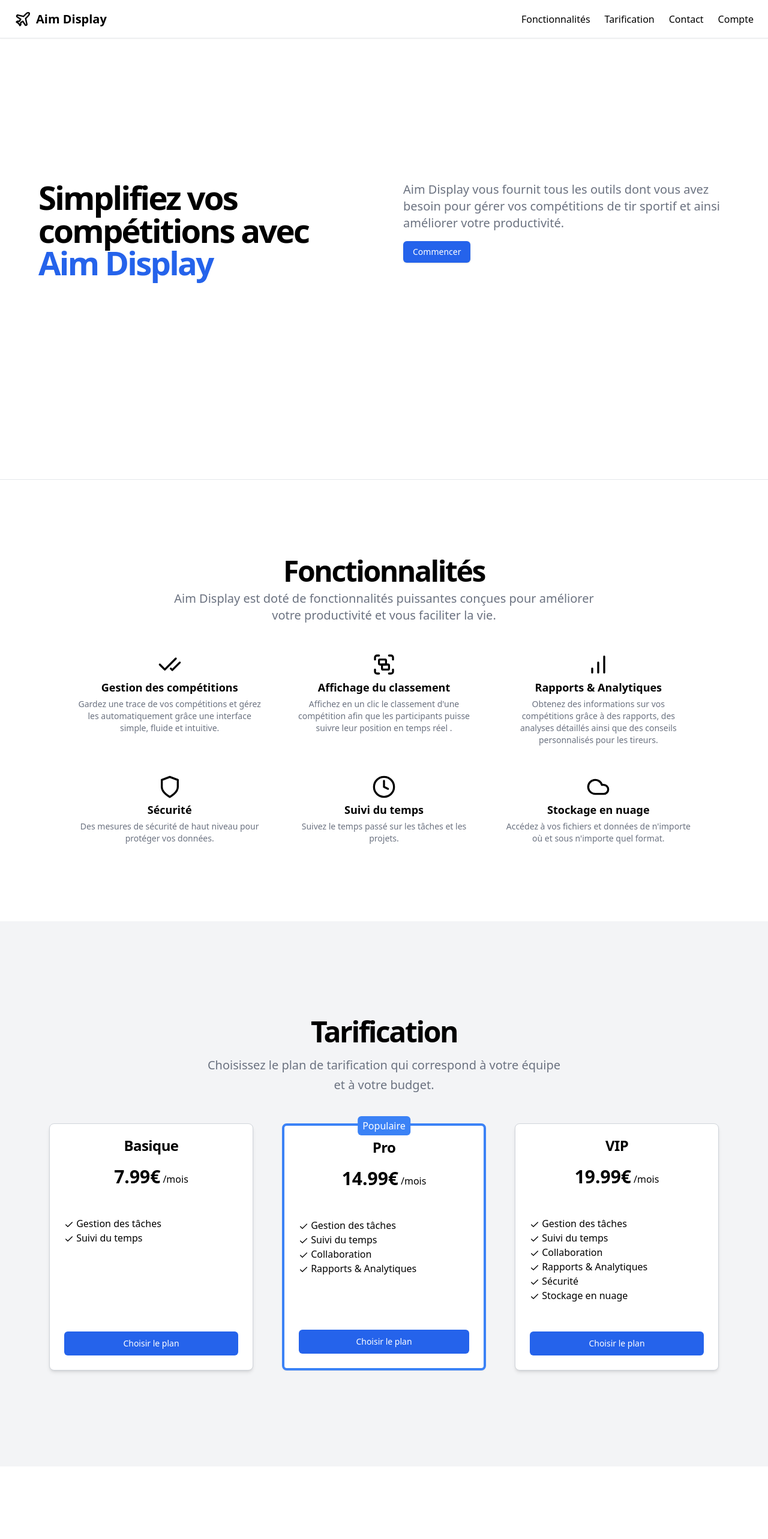
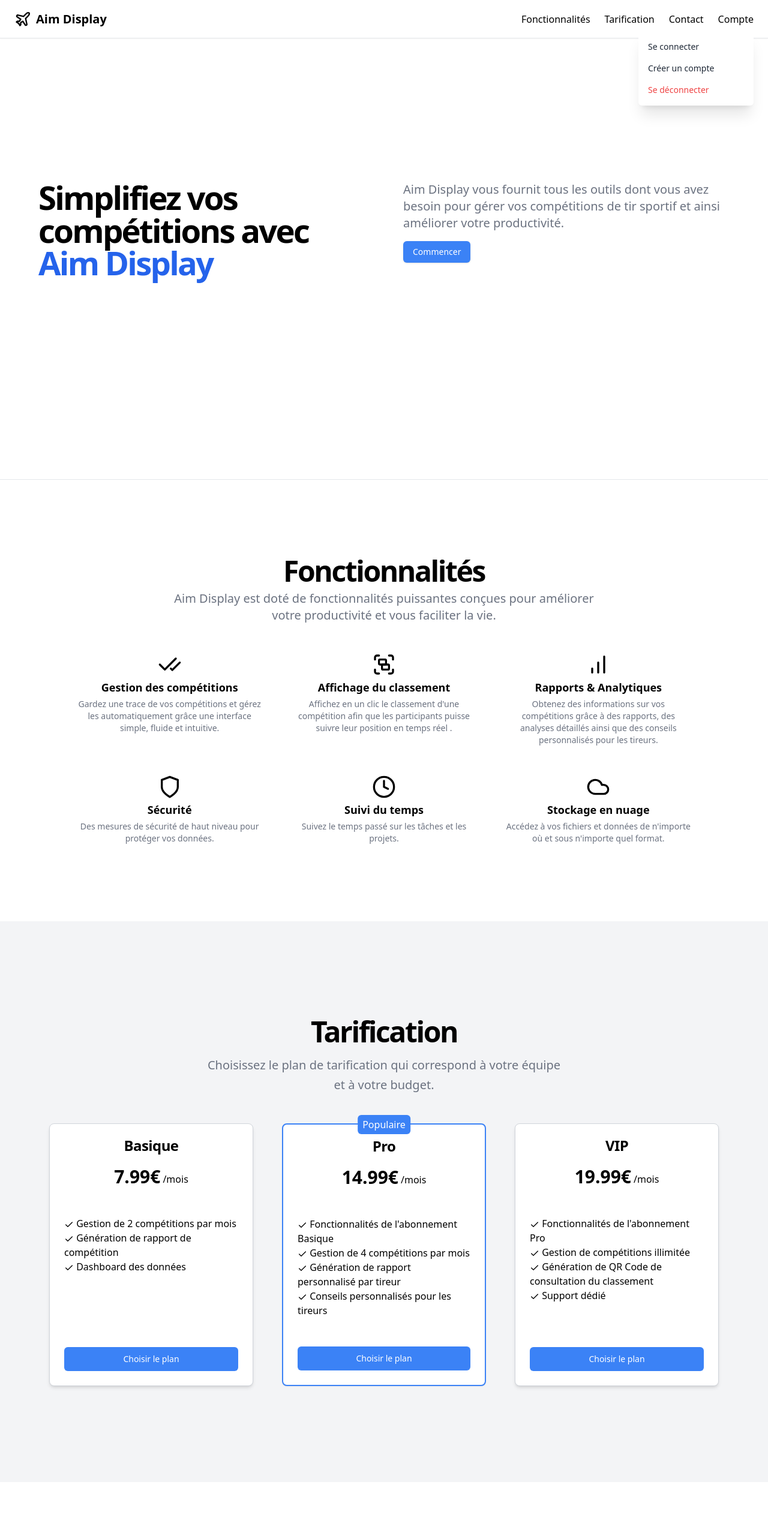
Before and after one commit to HugoErb/Site-AimDisplay, an Angular app: page / in a window 1280 px wide. Before the commit this address led to /home. Shown: the top 2566 px of the page at 60% size. Built offline with nearby package versions, Linux system fonts and the light colour scheme.

Commit message:
fix href + change text tarif

```diff
--- a/src/app/app.routes.ts
+++ b/src/app/app.routes.ts
@@ -1,7 +1,6 @@
 import { Routes } from '@angular/router';
-import { HomeComponent } from './home/home.component'; // Importez votre component Home
+import { HomeComponent } from './home/home.component';
 
 export const routes: Routes = [
-  { path: '', redirectTo: '/home', pathMatch: 'full' }, // Redirection vers 'home'
-  { path: 'home', component: HomeComponent }, // Route pour 'home'
+  { path: '', component: HomeComponent }
 ];
--- a/src/app/home/home.component.html
+++ b/src/app/home/home.component.html
@@ -19,22 +19,21 @@
     <a class="text-base font-medium hover:text-blue-600" href="#contact">
       Contact
     </a>
-    <div class="group relative inline-block" (mouseover)="showDropdown = true" (mouseleave)="showDropdown = false">
+    <div class="group relative inline-block">
       <span class="text-base font-medium cursor-pointer hover:text-blue-600">Compte</span>
-      <div class="dropdown-menu absolute right-0 w-48 py-2 mt-2 bg-white rounded-md shadow-xl"
-        [style.opacity]="showDropdown ? '1' : '0'">
-        <a class="block px-4 py-2 text-sm text-gray-800 hover:bg-blue-600 hover:text-white" href="#"
+      <div class="dropdown-menu absolute right-0 w-48 py-2 mt-2 bg-white rounded-md shadow-xl">
+        <div class="block px-4 py-2 text-sm text-gray-800 hover:bg-blue-500 hover:text-white"
           (click)="onMenuOptionClick('Se connecter')">
           Se connecter
-        </a>
-        <a class="block px-4 py-2 text-sm text-gray-800 hover:bg-blue-600 hover:text-white" href="#"
+        </div>
+        <div class="block px-4 py-2 text-sm text-gray-800 hover:bg-blue-500 hover:text-white"
           (click)="onMenuOptionClick('Créer un compte')">
           Créer un compte
-        </a>
-        <a class="block px-4 py-2 text-sm text-red-500 hover:bg-blue-600 hover:text-white" href="#"
+        </div>
+        <div class="block px-4 py-2 text-sm text-red-500 hover:bg-blue-500 hover:text-white"
           (click)="onMenuOptionClick('Se déconnecter')">
           Se déconnecter
-        </a>
+        </div>
       </div>
     </div>
   </nav>
@@ -58,7 +57,7 @@
             améliorer votre productivité.
           </p>
           <div class="space-x-4">
-            <a class="inline-flex h-9 items-center justify-center rounded-md bg-blue-600 px-4 py-2 text-sm font-medium text-white shadow transition-colors hover:bg-blue-800 focus-visible:outline-none focus-visible:ring-1 focus-visible:ring-blue-900 disabled:pointer-events-none disabled:opacity-50"
+            <a class="inline-flex h-9 items-center justify-center rounded-md bg-blue-500 px-4 py-2 text-sm font-medium text-white shadow transition-colors hover:bg-blue-700 focus-visible:outline-none focus-visible:ring-1 focus-visible:ring-blue-900 disabled:pointer-events-none disabled:opacity-50"
               href="#fonctionnalites">
               Commencer
             </a>
@@ -89,7 +88,8 @@
           </svg>
           <h3 class="text-lg font-bold">Gestion des compétitions</h3>
           <p class="text-sm text-gray-500 dark:text-gray-400">
-            Gardez une trace de vos compétitions et gérez les automatiquement grâce une interface simple, fluide et intuitive.
+            Gardez une trace de vos compétitions et gérez les automatiquement grâce une interface simple, fluide et
+            intuitive.
           </p>
         </div>
         <div class="grid gap-1 text-center"><svg xmlns="http://www.w3.org/2000/svg" width="24" height="24"
@@ -104,7 +104,8 @@
             <rect width="7" height="5" x="10" y="12" rx="1"></rect>
           </svg>
           <h3 class="text-lg font-bold">Affichage du classement</h3>
-          <p class="text-sm text-gray-500 dark:text-gray-400">Affichez en un clic le classement d'une compétition afin que les participants puisse suivre leur position en temps réel .</p>
+          <p class="text-sm text-gray-500 dark:text-gray-400">Affichez en un clic le classement d'une compétition afin
+            que les participants puisse suivre leur position en temps réel .</p>
         </div>
         <div class="grid gap-1 text-center"><svg xmlns="http://www.w3.org/2000/svg" width="24" height="24"
             viewBox="0 0 24 24" fill="none" stroke="currentColor" stroke-width="2" stroke-linecap="round"
@@ -116,7 +117,8 @@
           </svg>
           <h3 class="text-lg font-bold">Rapports &amp; Analytiques</h3>
           <p class="text-sm text-gray-500 dark:text-gray-400">
-            Obtenez des informations sur vos compétitions grâce à des rapports, des analyses détaillés ainsi que des conseils personnalisés pour les tireurs.
+            Obtenez des informations sur vos compétitions grâce à des rapports, des analyses détaillés ainsi que des
+            conseils personnalisés pour les tireurs.
           </p>
         </div>
         <div class="grid gap-1 text-center"><svg xmlns="http://www.w3.org/2000/svg" width="24" height="24"
@@ -183,7 +185,7 @@
                   style="--darkreader-inline-stroke: currentColor;">
                   <polyline points="20 6 9 17 4 12"></polyline>
                 </svg>
-                Gestion des tâches
+                Gestion de 2 compétitions par mois
               </li>
               <li><svg xmlns="http://www.w3.org/2000/svg" width="24" height="24" viewBox="0 0 24 24" fill="none"
                   stroke="currentColor" stroke-width="2" stroke-linecap="round" stroke-linejoin="round"
@@ -191,16 +193,24 @@
                   style="--darkreader-inline-stroke: currentColor;">
                   <polyline points="20 6 9 17 4 12"></polyline>
                 </svg>
-                Suivi du temps
+                Génération de rapport de compétition
+              </li>
+              <li><svg xmlns="http://www.w3.org/2000/svg" width="24" height="24" viewBox="0 0 24 24" fill="none"
+                  stroke="currentColor" stroke-width="2" stroke-linecap="round" stroke-linejoin="round"
+                  class="h-4 w-4 inline" data-darkreader-inline-stroke=""
+                  style="--darkreader-inline-stroke: currentColor;">
+                  <polyline points="20 6 9 17 4 12"></polyline>
+                </svg>
+                Dashboard des données
               </li>
             </ul>
           </div>
           <div class="flex items-center p-6"><button
-              class="inline-flex items-center justify-center rounded-md text-sm font-medium ring-offset-background transition-colors focus-visible:outline-none focus-visible:ring-2 focus-visible:ring-ring focus-visible:ring-offset-2 disabled:pointer-events-none disabled:opacity-50 h-10 px-4 py-2 bg-blue-600 text-white hover:bg-blue-800 w-full">Choisir
+              class="inline-flex items-center justify-center rounded-md text-sm font-medium ring-offset-background transition-colors focus-visible:outline-none focus-visible:ring-2 focus-visible:ring-ring focus-visible:ring-offset-2 disabled:pointer-events-none disabled:opacity-50 h-10 px-4 py-2 bg-blue-500 text-white hover:bg-blue-700 w-full">Choisir
               le plan</button></div>
         </div>
         <div
-          class="rounded-lg bg-card text-card-foreground shadow-sm w-[340px] bg-white border border-4 border-blue-500 relative flex flex-col"
+          class="rounded-lg bg-card text-card-foreground shadow-sm w-[340px] bg-white border border-2 border-blue-500 relative flex flex-col"
           data-v0-t="card">
           <div
             class="absolute top-0 left-1/2 transform -translate-x-1/2 -translate-y-1/2 bg-blue-500 text-white px-2 py-1 rounded-md">
@@ -222,7 +232,7 @@
                   style="--darkreader-inline-stroke: currentColor;">
                   <polyline points="20 6 9 17 4 12"></polyline>
                 </svg>
-                Gestion des tâches
+                Fonctionnalités de l'abonnement Basique
               </li>
               <li><svg xmlns="http://www.w3.org/2000/svg" width="24" height="24" viewBox="0 0 24 24" fill="none"
                   stroke="currentColor" stroke-width="2" stroke-linecap="round" stroke-linejoin="round"
@@ -230,7 +240,7 @@
                   style="--darkreader-inline-stroke: currentColor;">
                   <polyline points="20 6 9 17 4 12"></polyline>
                 </svg>
-                Suivi du temps
+                Gestion de 4 compétitions par mois
               </li>
               <li><svg xmlns="http://www.w3.org/2000/svg" width="24" height="24" viewBox="0 0 24 24" fill="none"
                   stroke="currentColor" stroke-width="2" stroke-linecap="round" stroke-linejoin="round"
@@ -238,7 +248,7 @@
                   style="--darkreader-inline-stroke: currentColor;">
                   <polyline points="20 6 9 17 4 12"></polyline>
                 </svg>
-                Collaboration
+                Génération de rapport personnalisé par tireur
               </li>
               <li><svg xmlns="http://www.w3.org/2000/svg" width="24" height="24" viewBox="0 0 24 24" fill="none"
                   stroke="currentColor" stroke-width="2" stroke-linecap="round" stroke-linejoin="round"
@@ -246,12 +256,12 @@
                   style="--darkreader-inline-stroke: currentColor;">
                   <polyline points="20 6 9 17 4 12"></polyline>
                 </svg>
-                Rapports &amp; Analytiques
+                Conseils personnalisés pour les tireurs
               </li>
             </ul>
           </div>
           <div class="flex items-center p-6"><button
-              class="inline-flex items-center justify-center rounded-md text-sm font-medium ring-offset-background transition-colors focus-visible:outline-none focus-visible:ring-2 focus-visible:ring-ring focus-visible:ring-offset-2 disabled:pointer-events-none disabled:opacity-50 h-10 px-4 py-2 bg-blue-600 text-white hover:bg-blue-800 w-full">Choisir
+              class="inline-flex items-center justify-center rounded-md text-sm font-medium ring-offset-background transition-colors focus-visible:outline-none focus-visible:ring-2 focus-visible:ring-ring focus-visible:ring-offset-2 disabled:pointer-events-none disabled:opacity-50 h-10 px-4 py-2 bg-blue-500 text-white hover:bg-blue-700 w-full">Choisir
               le plan</button></div>
         </div>
         <div class="rounded-lg bg-white border border-gray-300 shadow-md w-[340px] flex flex-col" data-v0-t="card">
@@ -271,7 +281,7 @@
                   style="--darkreader-inline-stroke: currentColor;">
                   <polyline points="20 6 9 17 4 12"></polyline>
                 </svg>
-                Gestion des tâches
+                Fonctionnalités de l'abonnement Pro
               </li>
               <li><svg xmlns="http://www.w3.org/2000/svg" width="24" height="24" viewBox="0 0 24 24" fill="none"
                   stroke="currentColor" stroke-width="2" stroke-linecap="round" stroke-linejoin="round"
@@ -279,7 +289,7 @@
                   style="--darkreader-inline-stroke: currentColor;">
                   <polyline points="20 6 9 17 4 12"></polyline>
                 </svg>
-                Suivi du temps
+                Gestion de compétitions illimitée
               </li>
               <li><svg xmlns="http://www.w3.org/2000/svg" width="24" height="24" viewBox="0 0 24 24" fill="none"
                   stroke="currentColor" stroke-width="2" stroke-linecap="round" stroke-linejoin="round"
@@ -287,7 +297,7 @@
                   style="--darkreader-inline-stroke: currentColor;">
                   <polyline points="20 6 9 17 4 12"></polyline>
                 </svg>
-                Collaboration
+                Génération de QR Code de consultation du classement
               </li>
               <li><svg xmlns="http://www.w3.org/2000/svg" width="24" height="24" viewBox="0 0 24 24" fill="none"
                   stroke="currentColor" stroke-width="2" stroke-linecap="round" stroke-linejoin="round"
@@ -295,28 +305,12 @@
                   style="--darkreader-inline-stroke: currentColor;">
                   <polyline points="20 6 9 17 4 12"></polyline>
                 </svg>
-                Rapports &amp; Analytiques
-              </li>
-              <li><svg xmlns="http://www.w3.org/2000/svg" width="24" height="24" viewBox="0 0 24 24" fill="none"
-                  stroke="currentColor" stroke-width="2" stroke-linecap="round" stroke-linejoin="round"
-                  class="h-4 w-4 inline" data-darkreader-inline-stroke=""
-                  style="--darkreader-inline-stroke: currentColor;">
-                  <polyline points="20 6 9 17 4 12"></polyline>
-                </svg>
-                Sécurité
-              </li>
-              <li><svg xmlns="http://www.w3.org/2000/svg" width="24" height="24" viewBox="0 0 24 24" fill="none"
-                  stroke="currentColor" stroke-width="2" stroke-linecap="round" stroke-linejoin="round"
-                  class="h-4 w-4 inline" data-darkreader-inline-stroke=""
-                  style="--darkreader-inline-stroke: currentColor;">
-                  <polyline points="20 6 9 17 4 12"></polyline>
-                </svg>
-                Stockage en nuage
+                Support dédié
               </li>
             </ul>
           </div>
           <div class="flex items-center p-6"><button
-              class="inline-flex items-center justify-center rounded-md text-sm font-medium ring-offset-background transition-colors focus-visible:outline-none focus-visible:ring-2 focus-visible:ring-ring focus-visible:ring-offset-2 disabled:pointer-events-none disabled:opacity-50 h-10 px-4 py-2 bg-blue-600 text-white hover:bg-blue-800 w-full">Choisir
+              class="inline-flex items-center justify-center rounded-md text-sm font-medium ring-offset-background transition-colors focus-visible:outline-none focus-visible:ring-2 focus-visible:ring-ring focus-visible:ring-offset-2 disabled:pointer-events-none disabled:opacity-50 h-10 px-4 py-2 bg-blue-500 text-white hover:bg-blue-700 w-full">Choisir
               le plan</button></div>
         </div>
       </div>
@@ -351,7 +345,7 @@
               for="message">Message</label><textarea
               class="flex w-full rounded-md border border-input bg-background px-3 py-2 text-sm ring-offset-background placeholder:text-muted-foreground focus-visible:outline-none focus-visible:ring-2 focus-visible:ring-ring focus-visible:ring-offset-2 disabled:cursor-not-allowed disabled:opacity-50 min-h-[100px]"
               id="message" placeholder="Entrez votre message"></textarea></div><button
-            class="inline-flex items-center justify-center rounded-md text-sm font-medium ring-offset-background transition-colors focus-visible:outline-none focus-visible:ring-2 focus-visible:ring-ring focus-visible:ring-offset-2 disabled:pointer-events-none disabled:opacity-50 h-10 px-4 py-2 bg-blue-600 text-white hover:bg-blue-800">Envoyer
+            class="inline-flex items-center justify-center rounded-md text-sm font-medium ring-offset-background transition-colors focus-visible:outline-none focus-visible:ring-2 focus-visible:ring-ring focus-visible:ring-offset-2 disabled:pointer-events-none disabled:opacity-50 h-10 px-4 py-2 bg-blue-500 text-white hover:bg-blue-700">Envoyer
             le message</button>
         </div>
       </div>
@@ -369,15 +363,3 @@
     </a>
   </nav>
 </footer>
-
-<style>
-  .dropdown-menu {
-    display: none;
-    position: absolute;
-    right: 0;
-  }
-
-  .dropdown:hover .dropdown-menu {
-    display: block;
-  }
-</style>
--- a/src/app/home/home.component.ts
+++ b/src/app/home/home.component.ts
@@ -8,11 +8,9 @@
   styleUrl: './home.component.scss'
 })
 export class HomeComponent {
-  showDropdown: boolean = false;
 
   constructor() { }
 
-  // Pas de changement ici
   onMenuOptionClick(option: string): void {
     console.log('Menu option clicked:', option);
     // Logique pour gérer le clic sur les options du menu
```
